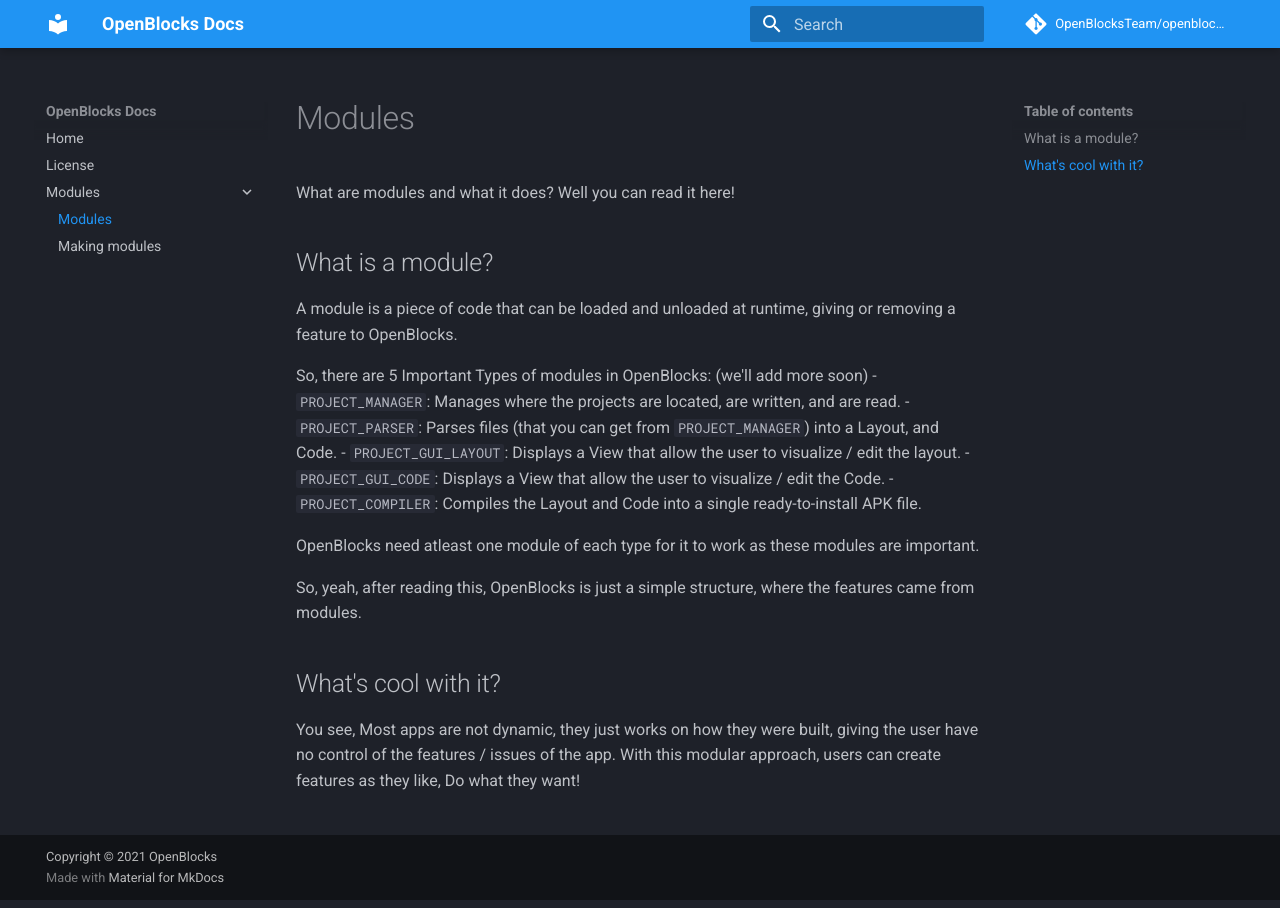
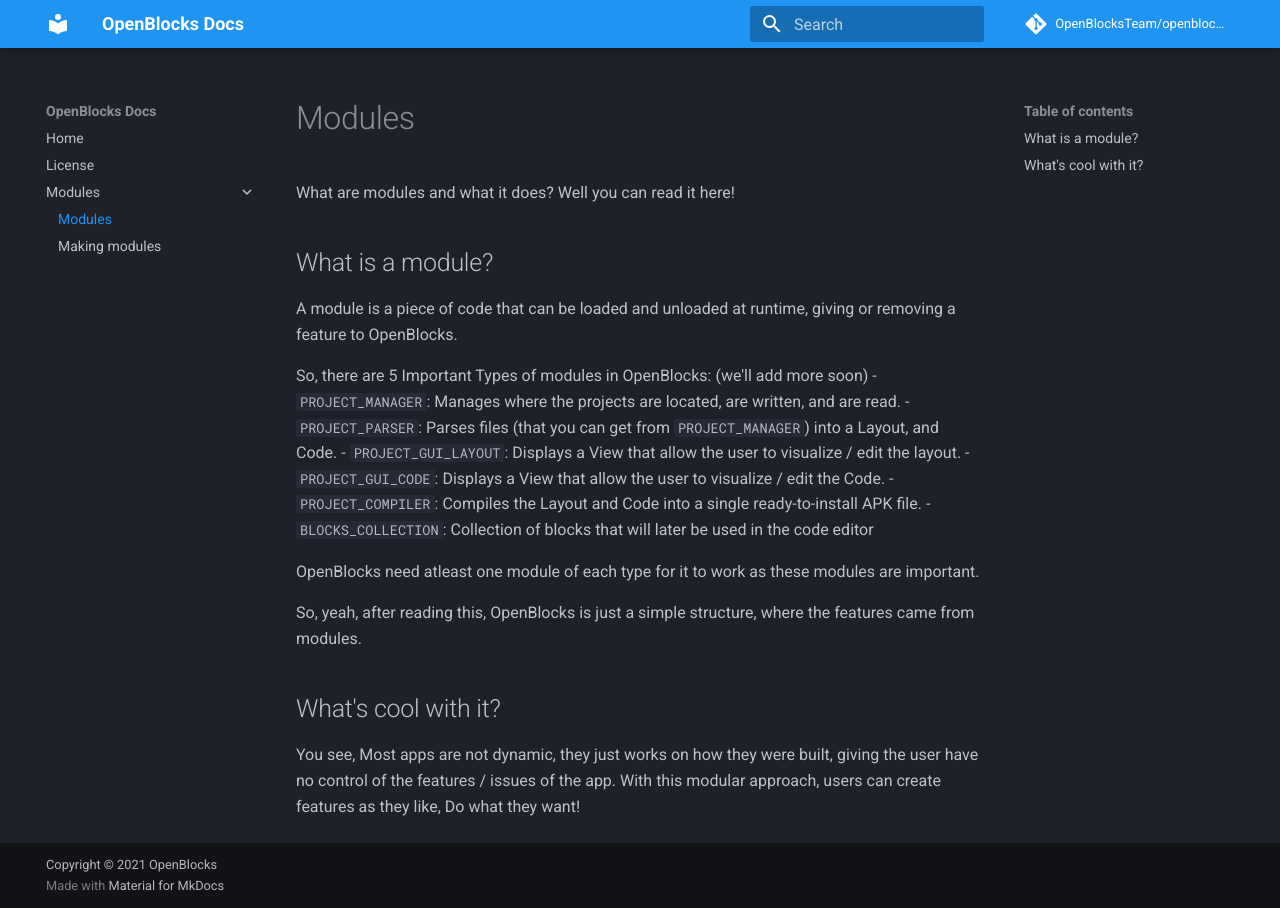
Before and after one commit to OpenBlocksTeam/openblocks-docs, an MkDocs documentation site: the page built from docs/modules/home.md, in a window 1280 px wide. Built offline with MkDocs 1.6.1 and Material for MkDocs 9.7.7, drawn with Linux system fonts in a browser that asks for light colours; nearby versions of some CDN libraries; comment, search, counter and statistics services are not loaded.

Commit message:
update: Add BlocksCollection module

```diff
--- a/docs/modules/home.md
+++ b/docs/modules/home.md
@@ -10,6 +10,7 @@ So, there are 5 Important Types of modules in OpenBlocks: (we'll add more soon)
 - `PROJECT_GUI_LAYOUT`: Displays a View that allow the user to visualize / edit the layout.
 - `PROJECT_GUI_CODE`: Displays a View that allow the user to visualize / edit the Code.
 - `PROJECT_COMPILER`: Compiles the Layout and Code into a single ready-to-install APK file.
+- `BLOCKS_COLLECTION`: Collection of blocks that will later be used in the code editor
 
 OpenBlocks need atleast one module of each type for it to work as these modules are important.
 
```
